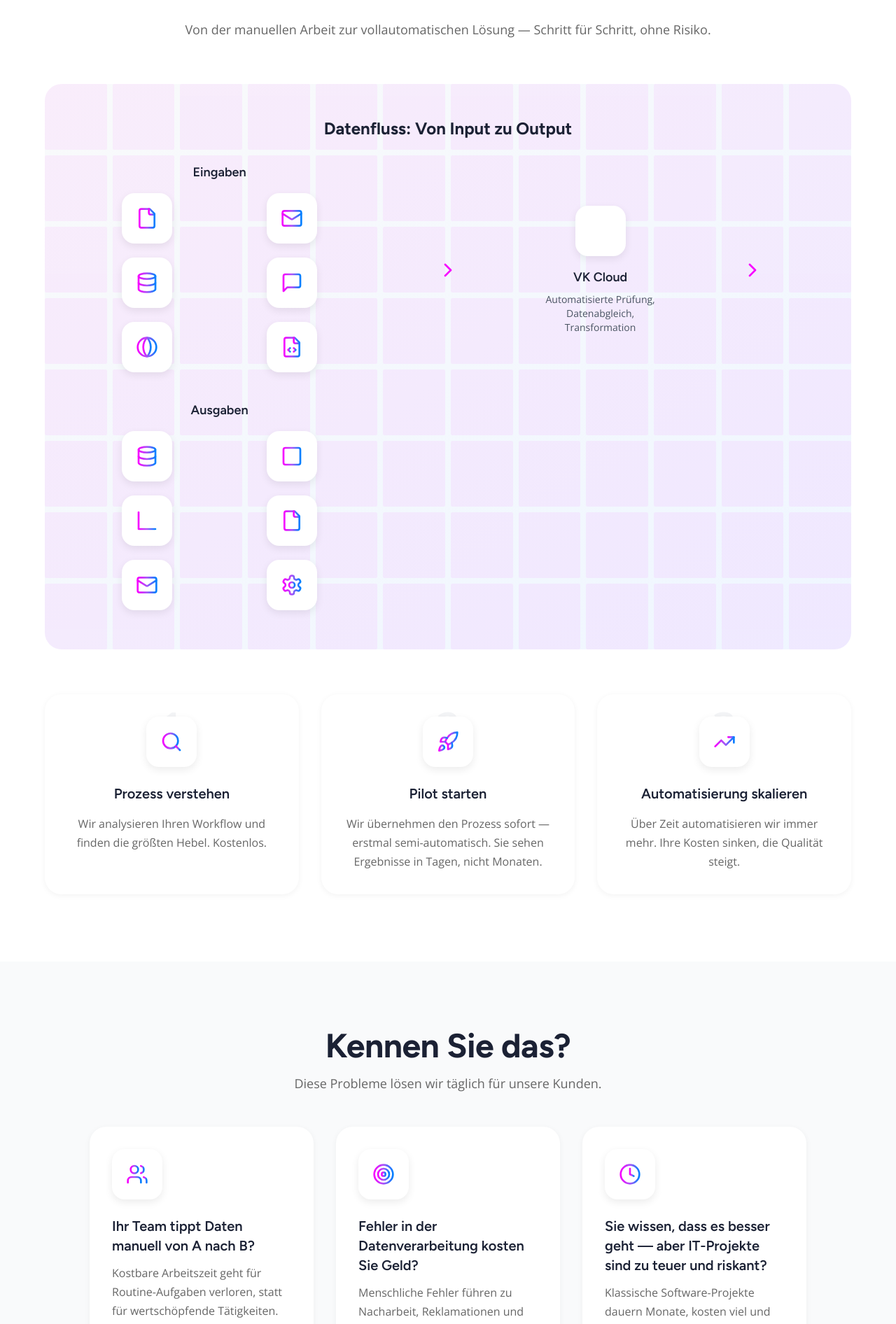
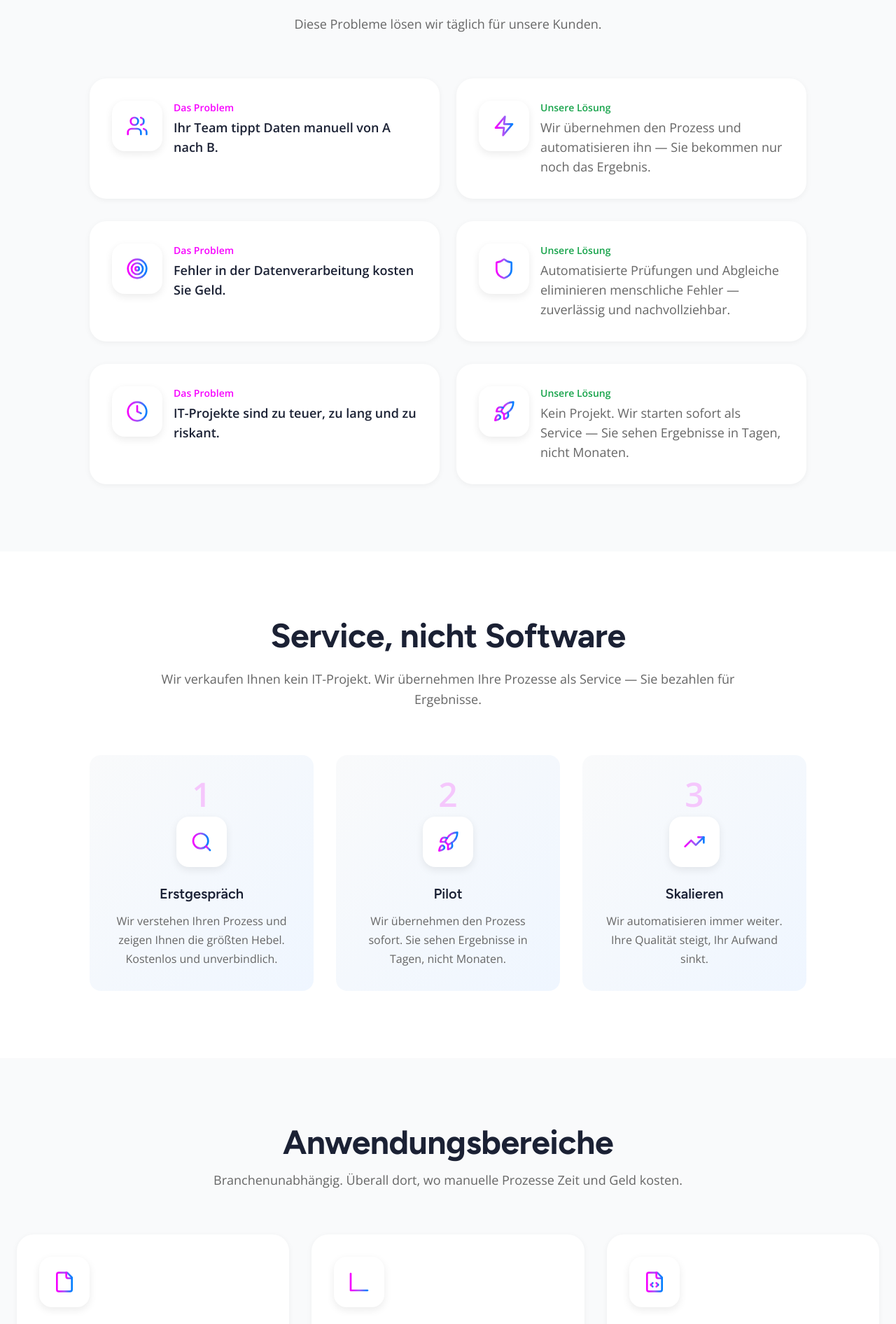
Before and after one commit to JulianFaupel/venture-kitchen-website, a React (Vite) app: page / in a window 1280 px wide. Shown: the part 880-2772 px from the top of the page at 70% size. Built offline with nearby package versions, Linux system fonts and the light colour scheme.

Commit message:
v4: Komplett neue Seitenstruktur - Pain/Solution, Service-Modell, 6 universelle Anwendungsbereiche

```diff
--- a/src/App.tsx
+++ b/src/App.tsx
@@ -258,176 +258,61 @@ function App() {
         </div>
       </section>
 
-      {/* Process Flow Section */}
-      <section id="process" className="py-24 bg-white">
-        <div className="container mx-auto px-6">
-          <h2 className="text-4xl lg:text-5xl font-bold text-primary mb-6 text-center">
-            So funktioniert's
-          </h2>
-          <p className="text-text-medium text-lg text-center mb-16 max-w-3xl mx-auto">
-            Von der manuellen Arbeit zur vollautomatischen Lösung — Schritt für Schritt, ohne Risiko.
-          </p>
-
-          <div className="max-w-6xl mx-auto">
-            {/* Visual Data Flow */}
-            <div className="bg-gradient-to-br from-gray-50 to-blue-50 rounded-3xl p-12 mb-16 relative overflow-hidden">
-
-              {/* Background Pattern */}
-              <div className="absolute inset-0 opacity-5">
-                <div className="grid grid-cols-12 grid-rows-8 h-full gap-2">
-                  {Array.from({ length: 96 }).map((_, i) => (
-                    <div key={i} className="bg-accent rounded-sm"></div>
-                  ))}
-                </div>
-              </div>
-
-              <div className="relative z-10">
-                <h3 className="text-2xl font-bold text-primary mb-8 text-center">Datenfluss: Von Input zu Output</h3>
-
-                <div className="grid lg:grid-cols-5 gap-8 items-center">
-                  {/* Inputs */}
-                  <div className="lg:col-span-2">
-                    <h4 className="text-lg font-semibold text-primary mb-4 text-center">Eingaben</h4>
-                    <div className="grid grid-cols-2 gap-3">
-                      {[
-                        { icon: FileText, label: 'PDFs', color: 'pink' },
-                        { icon: Mail, label: 'E-Mails', color: 'yellow' },
-                        { icon: Database, label: 'ERP/CRM', color: 'cyan' },
-                        { icon: MessageSquare, label: 'Sprache', color: 'blue' },
-                        { icon: Globe, label: 'Webseiten', color: 'green' },
-                        { icon: FileCode, label: 'Portale', color: 'pink' }
-                      ].map((item, i) => {
-                        const Icon = item.icon;
-                        return (
-                          <div key={i} className={`icon-box mb-2 icon-neon-${item.color} mx-auto`}>
-                            <Icon className="w-6 h-6" />
-                          </div>
-                        );
-                      })}
-                    </div>
-                  </div>
-
-                  {/* Arrow Right */}
-                  <div className="text-center hidden lg:block">
-                    <ChevronRight className="w-8 h-8 text-accent mx-auto" />
-                  </div>
-
-                  {/* Processing */}
-                  <div className="text-center">
-                    <div className="icon-box mb-4 mx-auto bg-gradient-to-br from-accent to-blue-500 text-white border-0">
-                      <Cloud className="w-8 h-8" />
-                    </div>
-                    <h4 className="text-lg font-semibold text-primary mb-2">VK Cloud</h4>
-                    <p className="text-sm text-gray-600">Automatisierte Prüfung, Datenabgleich, Transformation</p>
-                  </div>
-
-                  {/* Arrow Right */}
-                  <div className="text-center hidden lg:block">
-                    <ChevronRight className="w-8 h-8 text-accent mx-auto" />
-                  </div>
-
-                  {/* Outputs */}
-                  <div className="lg:col-span-2">
-                    <h4 className="text-lg font-semibold text-primary mb-4 text-center">Ausgaben</h4>
-                    <div className="grid grid-cols-2 gap-3">
-                      {[
-                        { icon: Database, label: 'ERP/CRM', color: 'cyan' },
-                        { icon: Layout, label: 'Web App', color: 'yellow' },
-                        { icon: BarChart3, label: 'Reports', color: 'green' },
-                        { icon: FileText, label: 'Excel', color: 'blue' },
-                        { icon: Mail, label: 'E-Mail', color: 'pink' },
-                        { icon: Settings, label: 'APIs', color: 'cyan' }
-                      ].map((item, i) => {
-                        const Icon = item.icon;
-                        return (
-                          <div key={i} className={`icon-box mb-2 icon-neon-${item.color} mx-auto`}>
-                            <Icon className="w-6 h-6" />
-                          </div>
-                        );
-                      })}
-                    </div>
-                  </div>
-                </div>
-              </div>
-            </div>
-
-            {/* Three Steps */}
-            <div className="grid md:grid-cols-3 gap-8">
-              {[
-                {
-                  step: '1',
-                  icon: Search,
-                  title: 'Prozess verstehen',
-                  description: 'Wir analysieren Ihren Workflow und finden die größten Hebel. Kostenlos.',
-                  color: 'pink'
-                },
-                {
-                  step: '2',
-                  icon: Rocket,
-                  title: 'Pilot starten',
-                  description: 'Wir übernehmen den Prozess sofort — erstmal semi-automatisch. Sie sehen Ergebnisse in Tagen, nicht Monaten.',
-                  color: 'yellow'
-                },
-                {
-                  step: '3',
-                  icon: TrendingUp,
-                  title: 'Automatisierung skalieren',
-                  description: 'Über Zeit automatisieren wir immer mehr. Ihre Kosten sinken, die Qualität steigt.',
-                  color: 'cyan'
-                }
-              ].map((step, index) => {
-                const Icon = step.icon;
-                return (
-                  <div key={index} className="bg-white p-8 rounded-2xl card-shadow hover-lift text-center">
-                    <div className="relative mb-6">
-                      <div className="text-6xl font-bold text-gray-100 absolute -top-4 left-1/2 -translate-x-1/2">
-                        {step.step}
-                      </div>
-                      <div className={`icon-box mx-auto icon-neon-${step.color} relative z-10`}>
-                        <Icon className="w-8 h-8" />
-                      </div>
-                    </div>
-                    <h3 className="text-xl font-semibold text-primary mb-4">{step.title}</h3>
-                    <p className="text-text-medium">{step.description}</p>
-                  </div>
-                );
-              })}
-            </div>
-          </div>
-        </div>
-      </section>
-
-      {/* Pain Points Section */}
-      <section className="py-24 bg-gray-50">
+      {/* Pain & Solution Section */}
+      <section id="process" className="py-24 bg-gray-50">
         <div className="container mx-auto px-6">
           <h2 className="text-4xl lg:text-5xl font-bold text-primary mb-4 text-center">
             Kennen Sie das?
           </h2>
-          <p className="text-text-medium text-lg text-center mb-12 max-w-2xl mx-auto">
+          <p className="text-text-medium text-lg text-center mb-16 max-w-2xl mx-auto">
             Diese Probleme lösen wir täglich für unsere Kunden.
           </p>
-          <div className="grid md:grid-cols-3 gap-8 max-w-5xl mx-auto">
-            <div className="bg-white p-8 rounded-2xl card-shadow hover-lift">
-              <div className="icon-box mb-6 icon-neon-pink">
-                <Users className="w-8 h-8" />
+          <div className="max-w-5xl mx-auto space-y-8">
+            {[
+              {
+                pain: 'Ihr Team tippt Daten manuell von A nach B.',
+                solution: 'Wir übernehmen den Prozess und automatisieren ihn — Sie bekommen nur noch das Ergebnis.',
+                painIcon: Users,
+                solutionIcon: Zap
+              },
+              {
+                pain: 'Fehler in der Datenverarbeitung kosten Sie Geld.',
+                solution: 'Automatisierte Prüfungen und Abgleiche eliminieren menschliche Fehler — zuverlässig und nachvollziehbar.',
+                painIcon: Target,
+                solutionIcon: Shield
+              },
+              {
+                pain: 'IT-Projekte sind zu teuer, zu lang und zu riskant.',
+                solution: 'Kein Projekt. Wir starten sofort als Service — Sie sehen Ergebnisse in Tagen, nicht Monaten.',
+                painIcon: Clock,
+                solutionIcon: Rocket
+              }
+            ].map((item, index) => {
+              const PainIcon = item.painIcon;
+              const SolutionIcon = item.solutionIcon;
+              return (
+                <div key={index} className="grid md:grid-cols-2 gap-6">
+                  <div className="bg-white p-8 rounded-2xl card-shadow flex items-start gap-4">
+                    <div className="icon-box icon-neon-pink flex-shrink-0">
+                      <PainIcon className="w-6 h-6" />
                     </div>
-              <h3 className="text-xl font-semibold text-primary mb-3">Ihr Team tippt Daten manuell von A nach B?</h3>
-              <p className="text-text-medium">Kostbare Arbeitszeit geht für Routine-Aufgaben verloren, statt für wertschöpfende Tätigkeiten.</p>
+                    <div>
+                      <p className="text-sm font-semibold text-accent mb-1">Das Problem</p>
+                      <p className="text-lg font-semibold text-primary">{item.pain}</p>
                     </div>
-            <div className="bg-white p-8 rounded-2xl card-shadow hover-lift">
-              <div className="icon-box mb-6 icon-neon-yellow">
-                <Target className="w-8 h-8" />
                   </div>
-              <h3 className="text-xl font-semibold text-primary mb-3">Fehler in der Datenverarbeitung kosten Sie Geld?</h3>
-              <p className="text-text-medium">Menschliche Fehler führen zu Nacharbeit, Reklamationen und verlorenen Kunden.</p>
+                  <div className="bg-white p-8 rounded-2xl card-shadow flex items-start gap-4">
+                    <div className="icon-box icon-neon-cyan flex-shrink-0">
+                      <SolutionIcon className="w-6 h-6" />
                     </div>
-            <div className="bg-white p-8 rounded-2xl card-shadow hover-lift">
-              <div className="icon-box mb-6 icon-neon-cyan">
-                <Clock className="w-8 h-8" />
+                    <div>
+                      <p className="text-sm font-semibold text-green-600 mb-1">Unsere Lösung</p>
+                      <p className="text-lg text-text-medium">{item.solution}</p>
                     </div>
-              <h3 className="text-xl font-semibold text-primary mb-3">Sie wissen, dass es besser geht — aber IT-Projekte sind zu teuer und riskant?</h3>
-              <p className="text-text-medium">Klassische Software-Projekte dauern Monate, kosten viel und das Ergebnis ist ungewiss.</p>
                   </div>
+                </div>
+              );
+            })}
           </div>
         </div>
       </section>
@@ -440,31 +325,45 @@ function App() {
               Service, nicht Software
             </h2>
             <p className="text-text-medium text-lg leading-relaxed">
-              Wir verkaufen Ihnen keine Software. Wir übernehmen Ihre Prozesse als Service — Sie bezahlen nur für Ergebnisse.
+              Wir verkaufen Ihnen kein IT-Projekt. Wir übernehmen Ihre Prozesse als Service — Sie bezahlen für Ergebnisse.
             </p>
           </div>
           <div className="grid md:grid-cols-3 gap-8 max-w-5xl mx-auto">
-            <div className="bg-gradient-to-br from-gray-50 to-blue-50 p-8 rounded-2xl hover-lift text-center">
-              <div className="icon-box mb-6 mx-auto icon-neon-pink">
-                <Search className="w-8 h-8" />
+            {[
+              {
+                step: '1',
+                icon: Search,
+                title: 'Erstgespräch',
+                description: 'Wir verstehen Ihren Prozess und zeigen Ihnen die größten Hebel. Kostenlos und unverbindlich.',
+                color: 'pink'
+              },
+              {
+                step: '2',
+                icon: Rocket,
+                title: 'Pilot',
+                description: 'Wir übernehmen den Prozess sofort. Sie sehen Ergebnisse in Tagen, nicht Monaten.',
+                color: 'yellow'
+              },
+              {
+                step: '3',
+                icon: TrendingUp,
+                title: 'Skalieren',
+                description: 'Wir automatisieren immer weiter. Ihre Qualität steigt, Ihr Aufwand sinkt.',
+                color: 'cyan'
+              }
+            ].map((step, index) => {
+              const Icon = step.icon;
+              return (
+                <div key={index} className="bg-gradient-to-br from-gray-50 to-blue-50 p-8 rounded-2xl hover-lift text-center">
+                  <div className="text-5xl font-bold text-accent/20 mb-2">{step.step}</div>
+                  <div className={`icon-box mb-6 mx-auto icon-neon-${step.color}`}>
+                    <Icon className="w-8 h-8" />
                   </div>
-              <h3 className="text-xl font-semibold text-primary mb-3">Prozess verstehen</h3>
-              <p className="text-text-medium">Wir analysieren Ihren Workflow und finden die größten Hebel. Kostenlos.</p>
+                  <h3 className="text-xl font-semibold text-primary mb-3">{step.title}</h3>
+                  <p className="text-text-medium">{step.description}</p>
                 </div>
-            <div className="bg-gradient-to-br from-gray-50 to-blue-50 p-8 rounded-2xl hover-lift text-center">
-              <div className="icon-box mb-6 mx-auto icon-neon-yellow">
-                <Rocket className="w-8 h-8" />
-              </div>
-              <h3 className="text-xl font-semibold text-primary mb-3">Pilot starten</h3>
-              <p className="text-text-medium">Wir übernehmen den Prozess sofort — erstmal semi-automatisch. Sie sehen Ergebnisse in Tagen, nicht Monaten.</p>
-            </div>
-            <div className="bg-gradient-to-br from-gray-50 to-blue-50 p-8 rounded-2xl hover-lift text-center">
-              <div className="icon-box mb-6 mx-auto icon-neon-cyan">
-                <TrendingUp className="w-8 h-8" />
-              </div>
-              <h3 className="text-xl font-semibold text-primary mb-3">Automatisierung skalieren</h3>
-              <p className="text-text-medium">Über Zeit automatisieren wir immer mehr. Ihre Kosten sinken, die Qualität steigt.</p>
-            </div>
+              );
+            })}
           </div>
         </div>
       </section>
@@ -473,72 +372,59 @@ function App() {
       <section id="usecases" className="py-24 bg-gray-50">
         <div className="container mx-auto px-6">
           <h2 className="text-4xl lg:text-5xl font-bold text-primary mb-4 text-center">
-            Anwendungsfälle
+            Anwendungsbereiche
           </h2>
           <p className="text-text-medium text-lg text-center mb-16 max-w-2xl mx-auto">
-            Konkrete Lösungen für konkrete Probleme — so helfen wir Unternehmen jeden Tag.
+            Branchenunabhängig. Überall dort, wo manuelle Prozesse Zeit und Geld kosten.
           </p>
 
           <div className="grid md:grid-cols-2 lg:grid-cols-3 gap-8 max-w-7xl mx-auto">
             {[
               {
                 icon: FileText,
-                emoji: '📧',
-                title: 'Angebotserstellung',
-                description: 'LV kommt rein, Angebot geht raus. Automatisch kalkuliert.',
+                title: 'Dokumentenverarbeitung',
+                description: 'Rechnungen, Verträge und Formulare automatisch erfassen, prüfen und ins richtige System übertragen.',
                 color: 'pink'
               },
               {
-                icon: Search,
-                emoji: '🔍',
-                title: 'Lokales SEO',
-                description: 'Ihre Kunden suchen lokal. Wir sorgen dafür, dass Sie gefunden werden.',
+                icon: BarChart3,
+                title: 'Reporting & Datenabgleich',
+                description: 'Daten aus verschiedenen Systemen zusammenführen — automatisch, fehlerfrei, in Echtzeit.',
                 color: 'yellow'
               },
               {
-                icon: Scale,
-                emoji: '⚖️',
-                title: 'Schadenregulierung',
-                description: 'Versicherungsfälle schneller abwickeln. Weniger Papier, mehr Durchsatz.',
+                icon: FileCode,
+                title: 'Angebotserstellung',
+                description: 'Vom Angebot zur Rechnung — ohne Copy-Paste, ohne veraltete Preise, ohne Fehler.',
                 color: 'cyan'
               },
               {
-                icon: Building2,
-                emoji: '🏗️',
-                title: 'Ausschreibungen & KI',
-                description: 'GAEB-Dateien automatisch parsen und vorkalkulieren.',
+                icon: Users,
+                title: 'Onboarding & Checklisten',
+                description: 'Kunden- oder Mitarbeiter-Onboarding strukturiert automatisieren. Kein Schritt wird vergessen.',
                 color: 'blue'
               },
               {
-                icon: BarChart3,
-                emoji: '📊',
-                title: 'Sales-Prozesse',
-                description: 'Innen- und Außendienst digitalisieren. Vom Lead bis zum Abschluss.',
+                icon: Mail,
+                title: 'E-Mail & Posteingang',
+                description: 'Eingehende Anfragen automatisch sortieren, kategorisieren und an die richtige Stelle weiterleiten.',
                 color: 'green'
               },
               {
                 icon: Brain,
-                emoji: '🤖',
-                title: 'KI-Integration',
-                description: 'ChatGPT & Co. sinnvoll einsetzen. Datenschutzkonform, on-premise möglich.',
+                title: 'KI im Unternehmen',
+                description: 'ChatGPT & Co. datenschutzkonform einsetzen — an Ihre eigenen Daten angebunden, on-premise oder Cloud.',
                 color: 'pink'
               }
             ].map((usecase, index) => {
               const Icon = usecase.icon;
               return (
                 <div key={index} className="bg-white p-8 rounded-2xl card-shadow hover-lift">
-                  <div className="flex items-center gap-4 mb-4">
-                    <div className="text-4xl">{usecase.emoji}</div>
-                    <div className={`icon-box icon-neon-${usecase.color}`}>
-                      <Icon className="w-6 h-6" />
-                    </div>
+                  <div className={`icon-box mb-6 icon-neon-${usecase.color}`}>
+                    <Icon className="w-8 h-8" />
                   </div>
                   <h3 className="text-xl font-semibold text-primary mb-3">{usecase.title}</h3>
-                  <p className="text-text-medium mb-4">{usecase.description}</p>
-                  <a href="#" className="text-accent font-medium hover:text-accent/80 transition-colors inline-flex items-center">
-                    Mehr erfahren
-                    <ChevronRight className="w-4 h-4 ml-1" />
-                  </a>
+                  <p className="text-text-medium">{usecase.description}</p>
                 </div>
               );
             })}
```
Lines whose indentation alone changed are shown as unchanged.
